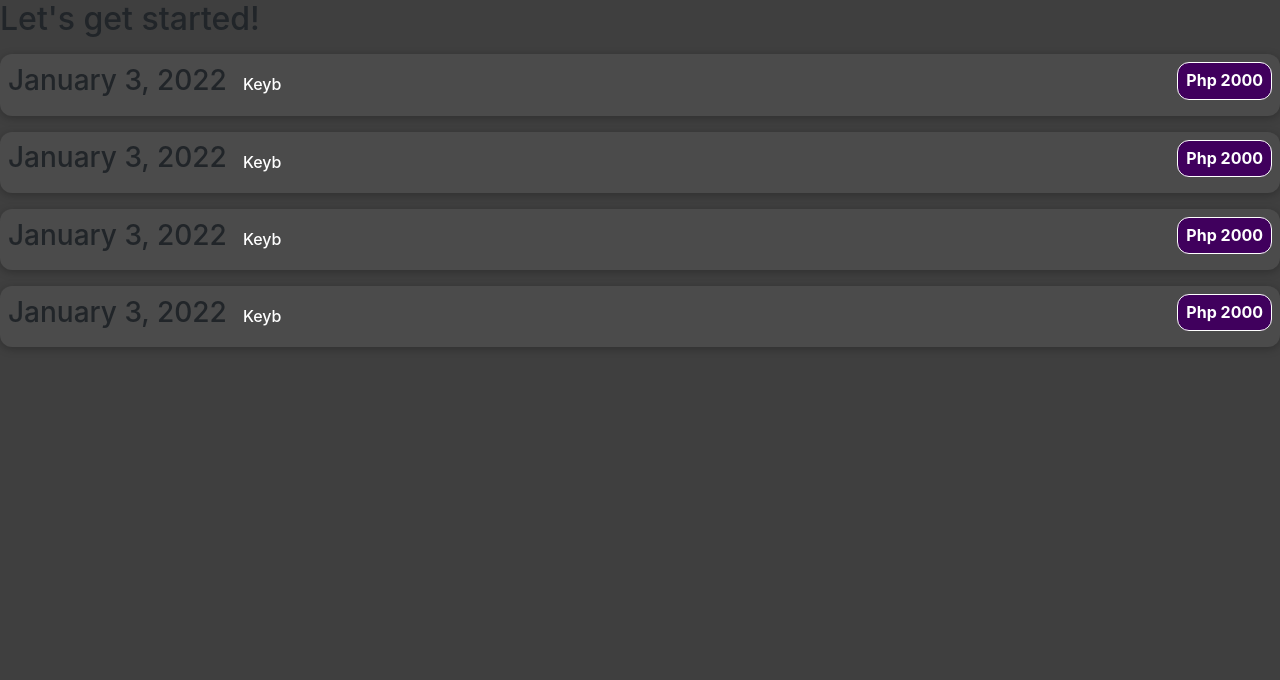
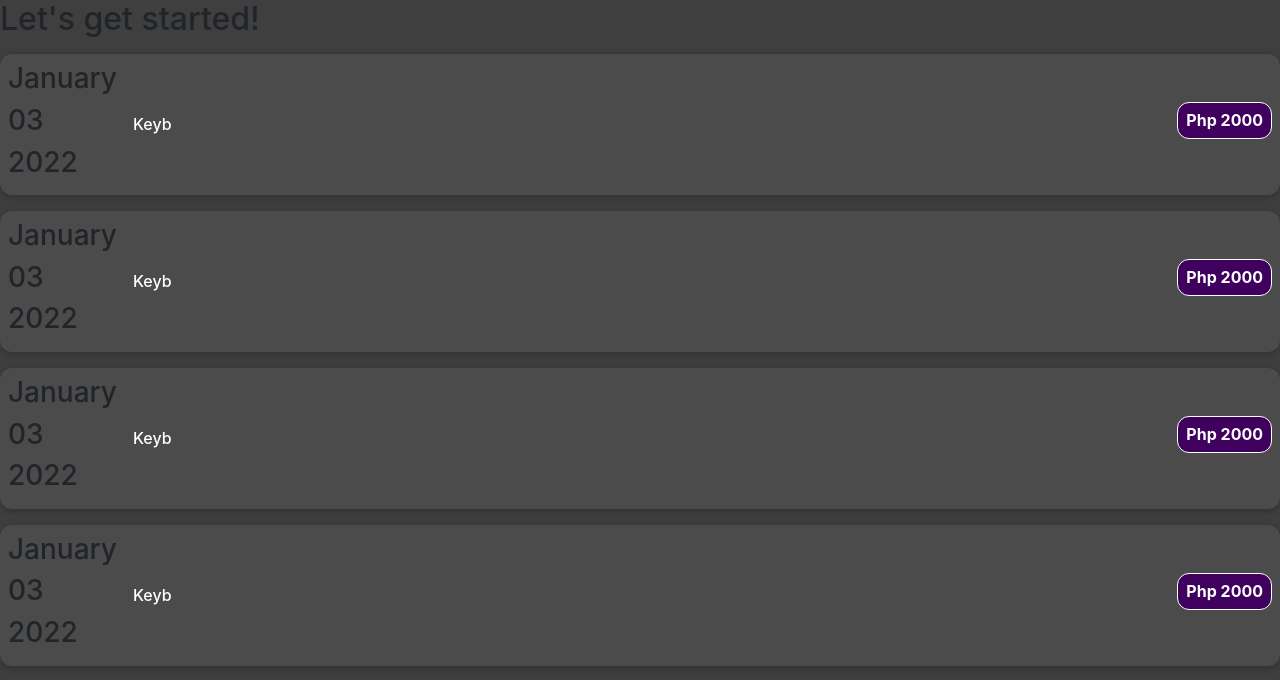
Before and after one commit to ejaysrngy/budget-tracker, a React (Create React App) app: page / in a window 1280 px wide. Shown: the top 680 px of the page. Built offline with nearby package versions, Linux system fonts and the light colour scheme.

Commit message:
add date format

```diff
--- a/src/App.js
+++ b/src/App.js
@@ -3,17 +3,14 @@ import IndivExpense from "./components/IndivExpense";
 
 
 function App() {
-  let today = new Date()
+
   const data = {
     id: 1,
     title: "Keyb",
     amount: 2000.00,
-    date: today.toLocaleDateString("en-US", {
-      month:'long',
-      day:'numeric',
-      year: 'numeric'
-  })
+    date: new Date()
   }
+
 
   return (
     <div>
--- a/src/components/IndivExpense.jsx
+++ b/src/components/IndivExpense.jsx
@@ -2,9 +2,17 @@ import React from "react";
 import "./IndivExpense.css";
 
 function IndivExpense(props){
+    const month = props.date.toLocaleString('en-US', {month: 'long'});
+    const day = props.date.toLocaleString('en-US', {day: '2-digit'});
+    const year = props.date.getFullYear();
+
     return (
         <div className="indiv-expense">
-            <h3> {props.date} </h3>
+            <div>
+                <h3> {month} </h3>
+                <h3> {day} </h3>
+                <h3> {year} </h3>
+            </div>
             <h2> {props.title} </h2>
             <div className="indiv-expense-desc">
                 <h6> Php {props.amount} </h6>
```
